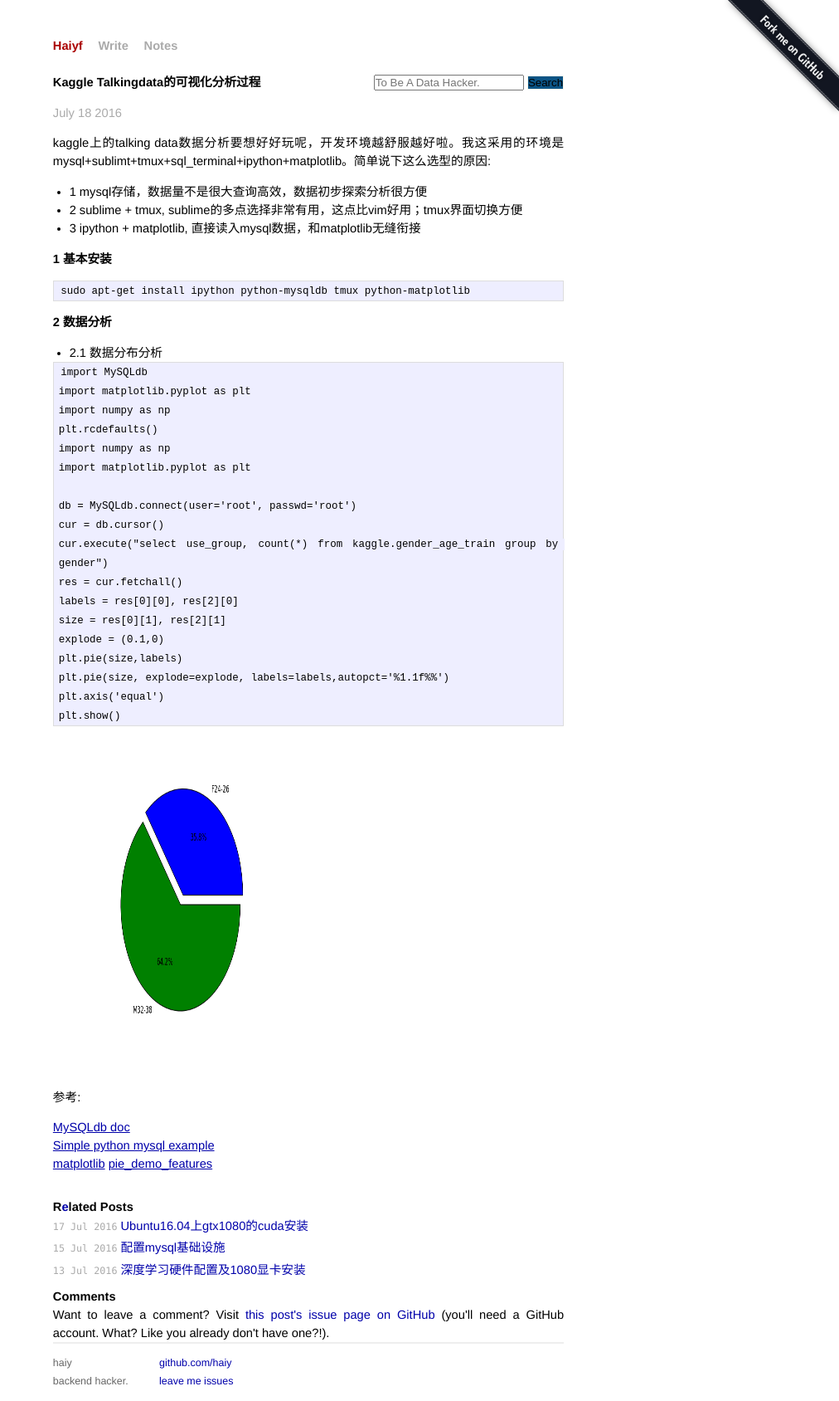
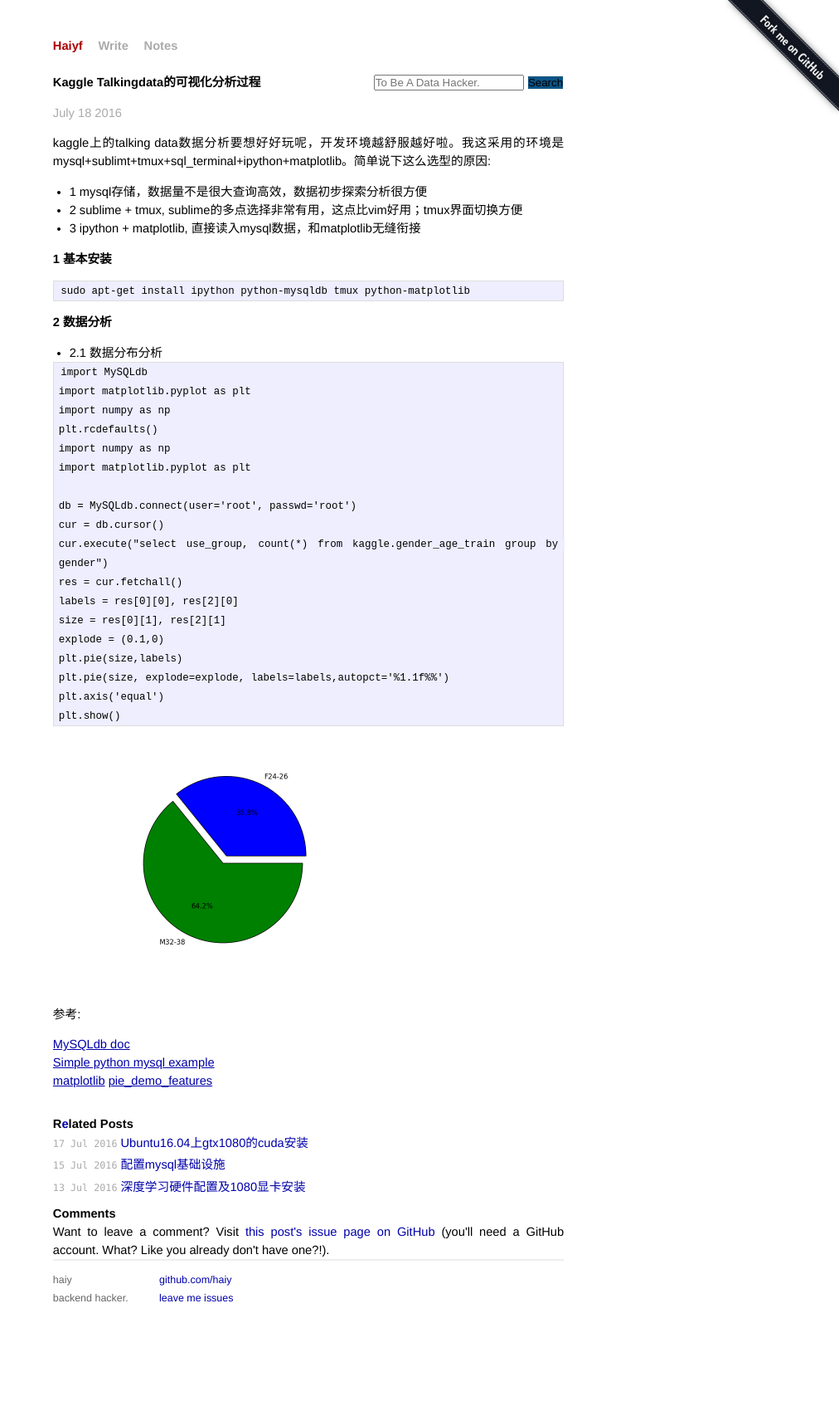
Before and after one commit to caratiger/haiy.github.io, a Jekyll site: the page built from _posts/2016-07-18-kaggle-talkingdata的可视化分析过程.md, in a window 1280 px wide. Shown: the whole page at 83% size, without its empty margins (268-1280 px from the left). Built offline with Jekyll 4.4.1, drawn with Linux system fonts in a browser that asks for light colours; comment, search, counter and statistics services are not loaded; after the commit the page ends 1588 px from its top, so only the background shows below that.

Commit message:
Update 2016-07-18-kaggle-talkingdata的可视化分析过程.md

````diff
--- a/_posts/2016-07-18-kaggle-talkingdata的可视化分析过程.md
+++ b/_posts/2016-07-18-kaggle-talkingdata的可视化分析过程.md
@@ -45,7 +45,7 @@ plt.pie(size, explode=explode, labels=labels,autopct='%1.1f%%')
 plt.axis('equal')
 plt.show()
 ```
-<img src="{{site.url}}/images/kaggle/talking_data/figure_1.png"  height="400px" width="300px">
+<img src="{{site.url}}/images/kaggle/talking_data/figure_1.png"  height="300px" width="400px">
 
 参考:
 
````
